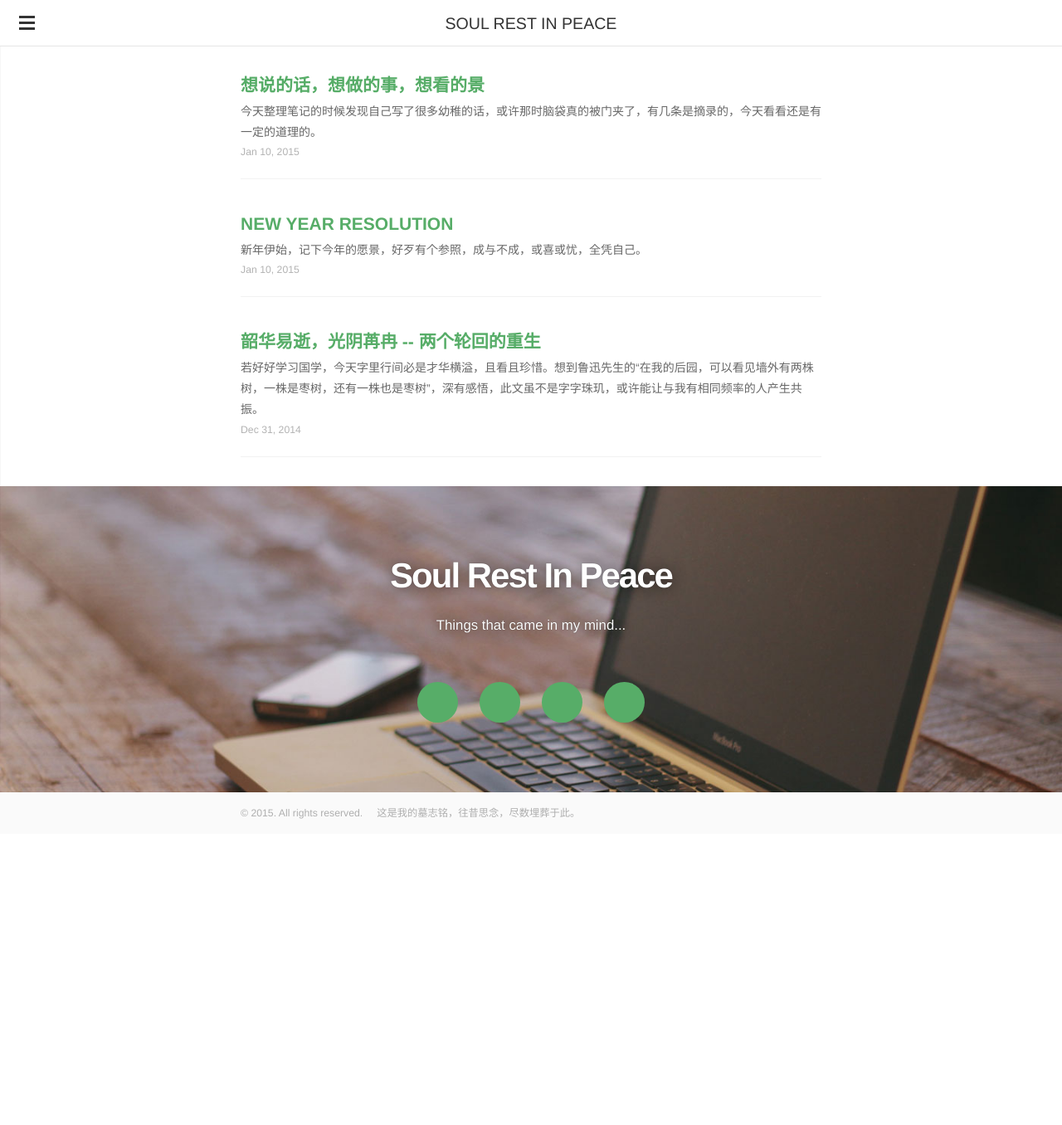
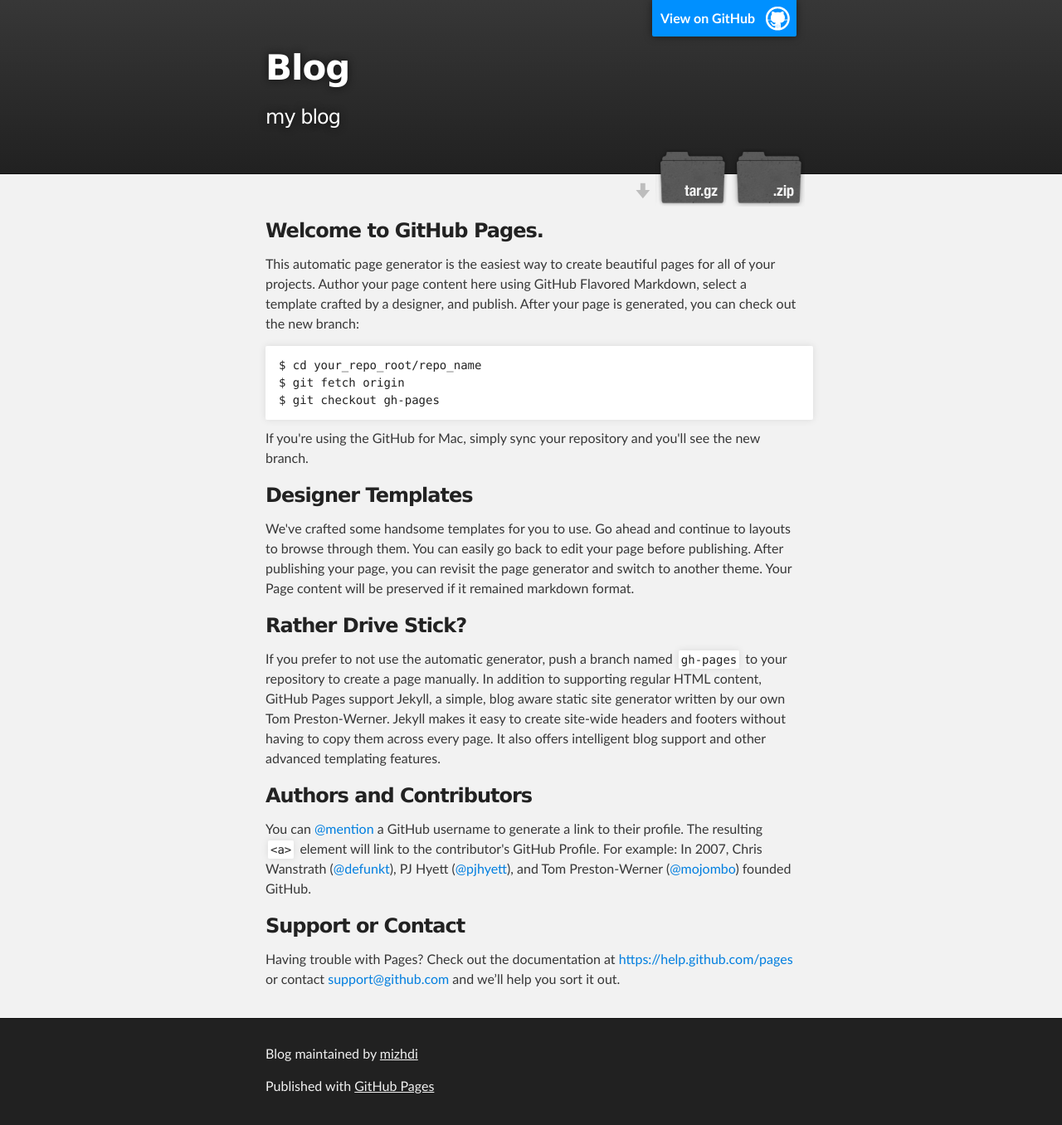
Before and after one commit to mizhdi/blog, a Jekyll site: the page index.html, which Jekyll copies as it is, in a window 1280 px wide. Shown: the whole page at 83% size. Built offline with Jekyll 4.4.1, drawn with Linux system fonts in a browser that asks for light colours; some web fonts are replaced; the list of posts is cut into pages by our own code; before the commit the page ends 1005 px from its top, so only the background shows below that.

Commit message:
Create gh-pages branch via GitHub

```diff
--- a/index.html
+++ b/index.html
@@ -1,38 +1,89 @@
----
-layout: default
----
-<div id="loading"><div class="dot"></div></div>
-<div class="container">
-  <div class="article-list">
-    {% for post in paginator.posts %}
-      <article>
-        <h2>
-          <a class="post-link" href="{{ post.url | prepend: site.baseurl }}">{{ post.title }}</a>
-        </h2>
+<!DOCTYPE html>
+<html>
 
-        <p>{{ post.excerpt | strip_html }}</p>
+  <head>
+    <meta charset='utf-8'>
+    <meta http-equiv="X-UA-Compatible" content="chrome=1">
+    <meta name="description" content="Blog : my blog">
 
-        <footer>{{ post.date | date: "%b %-d, %Y" }}</footer>
-      </article>
-    {% endfor %}
-  </div>
+    <link rel="stylesheet" type="text/css" media="screen" href="stylesheets/stylesheet.css">
 
-  {% if paginator.next_page %}
-  <p id="load-more">
-    <a href="{{ paginator.next_page_path | prepend: site.baseurl | replace: '//', '/' }}">READ MORE</a>
-  </p>
-  {% endif %}
-</div>
-<div id="contact">
-  <div class="social-list">
-    <h1>{{ site.title }}</h1>
-    <p>Things that came in my mind...</p>
-    <ul>
-    {% for item in site.sns %}
-      {% if item.title %}
-        <li><a href="{{ item.href }}" target="_blank"><span class="iconfont icon-{{ item.title }}"></span></a></li>
-      {% endif %}
-    {% endfor %}
-    </ul>
-  </div>
-</div>
+    <title>Blog</title>
+  </head>
+
+  <body>
+
+    <!-- HEADER -->
+    <div id="header_wrap" class="outer">
+        <header class="inner">
+          <a id="forkme_banner" href="https://github.com/mizhdi/blog">View on GitHub</a>
+
+          <h1 id="project_title">Blog</h1>
+          <h2 id="project_tagline">my blog</h2>
+
+            <section id="downloads">
+              <a class="zip_download_link" href="https://github.com/mizhdi/blog/zipball/master">Download this project as a .zip file</a>
+              <a class="tar_download_link" href="https://github.com/mizhdi/blog/tarball/master">Download this project as a tar.gz file</a>
+            </section>
+        </header>
+    </div>
+
+    <!-- MAIN CONTENT -->
+    <div id="main_content_wrap" class="outer">
+      <section id="main_content" class="inner">
+        <h3>
+<a id="welcome-to-github-pages" class="anchor" href="#welcome-to-github-pages" aria-hidden="true"><span class="octicon octicon-link"></span></a>Welcome to GitHub Pages.</h3>
+
+<p>This automatic page generator is the easiest way to create beautiful pages for all of your projects. Author your page content here using GitHub Flavored Markdown, select a template crafted by a designer, and publish. After your page is generated, you can check out the new branch:</p>
+
+<pre><code>$ cd your_repo_root/repo_name
+$ git fetch origin
+$ git checkout gh-pages
+</code></pre>
+
+<p>If you're using the GitHub for Mac, simply sync your repository and you'll see the new branch.</p>
+
+<h3>
+<a id="designer-templates" class="anchor" href="#designer-templates" aria-hidden="true"><span class="octicon octicon-link"></span></a>Designer Templates</h3>
+
+<p>We've crafted some handsome templates for you to use. Go ahead and continue to layouts to browse through them. You can easily go back to edit your page before publishing. After publishing your page, you can revisit the page generator and switch to another theme. Your Page content will be preserved if it remained markdown format.</p>
+
+<h3>
+<a id="rather-drive-stick" class="anchor" href="#rather-drive-stick" aria-hidden="true"><span class="octicon octicon-link"></span></a>Rather Drive Stick?</h3>
+
+<p>If you prefer to not use the automatic generator, push a branch named <code>gh-pages</code> to your repository to create a page manually. In addition to supporting regular HTML content, GitHub Pages support Jekyll, a simple, blog aware static site generator written by our own Tom Preston-Werner. Jekyll makes it easy to create site-wide headers and footers without having to copy them across every page. It also offers intelligent blog support and other advanced templating features.</p>
+
+<h3>
+<a id="authors-and-contributors" class="anchor" href="#authors-and-contributors" aria-hidden="true"><span class="octicon octicon-link"></span></a>Authors and Contributors</h3>
+
+<p>You can <a href="https://github.com/blog/821" class="user-mention">@mention</a> a GitHub username to generate a link to their profile. The resulting <code>&lt;a&gt;</code> element will link to the contributor's GitHub Profile. For example: In 2007, Chris Wanstrath (<a href="https://github.com/defunkt" class="user-mention">@defunkt</a>), PJ Hyett (<a href="https://github.com/pjhyett" class="user-mention">@pjhyett</a>), and Tom Preston-Werner (<a href="https://github.com/mojombo" class="user-mention">@mojombo</a>) founded GitHub.</p>
+
+<h3>
+<a id="support-or-contact" class="anchor" href="#support-or-contact" aria-hidden="true"><span class="octicon octicon-link"></span></a>Support or Contact</h3>
+
+<p>Having trouble with Pages? Check out the documentation at <a href="https://help.github.com/pages">https://help.github.com/pages</a> or contact <a href="mailto:support@github.com">support@github.com</a> and we’ll help you sort it out.</p>
+      </section>
+    </div>
+
+    <!-- FOOTER  -->
+    <div id="footer_wrap" class="outer">
+      <footer class="inner">
+        <p class="copyright">Blog maintained by <a href="https://github.com/mizhdi">mizhdi</a></p>
+        <p>Published with <a href="http://pages.github.com">GitHub Pages</a></p>
+      </footer>
+    </div>
+
+              <script type="text/javascript">
+            var gaJsHost = (("https:" == document.location.protocol) ? "https://ssl." : "http://www.");
+            document.write(unescape("%3Cscript src='" + gaJsHost + "google-analytics.com/ga.js' type='text/javascript'%3E%3C/script%3E"));
+          </script>
+          <script type="text/javascript">
+            try {
+              var pageTracker = _gat._getTracker("UA-58431980-1");
+            pageTracker._trackPageview();
+            } catch(err) {}
+          </script>
+
+
+  </body>
+</html>
--- /dev/null
+++ b/javascripts/main.js
@@ -0,0 +1 @@
+console.log('This would be the main JS file.');
--- /dev/null
+++ b/stylesheets/pygment_trac.css
@@ -0,0 +1,70 @@
+.highlight .hll { background-color: #ffffcc }
+.highlight  { background: #f0f3f3; }
+.highlight .c { color: #0099FF; font-style: italic } /* Comment */
+.highlight .err { color: #AA0000; background-color: #FFAAAA } /* Error */
+.highlight .k { color: #006699; font-weight: bold } /* Keyword */
+.highlight .o { color: #555555 } /* Operator */
+.highlight .cm { color: #0099FF; font-style: italic } /* Comment.Multiline */
+.highlight .cp { color: #009999 } /* Comment.Preproc */
+.highlight .c1 { color: #0099FF; font-style: italic } /* Comment.Single */
+.highlight .cs { color: #0099FF; font-weight: bold; font-style: italic } /* Comment.Special */
+.highlight .gd { background-color: #FFCCCC; border: 1px solid #CC0000 } /* Generic.Deleted */
+.highlight .ge { font-style: italic } /* Generic.Emph */
+.highlight .gr { color: #FF0000 } /* Generic.Error */
+.highlight .gh { color: #003300; font-weight: bold } /* Generic.Heading */
+.highlight .gi { background-color: #CCFFCC; border: 1px solid #00CC00 } /* Generic.Inserted */
+.highlight .go { color: #AAAAAA } /* Generic.Output */
+.highlight .gp { color: #000099; font-weight: bold } /* Generic.Prompt */
+.highlight .gs { font-weight: bold } /* Generic.Strong */
+.highlight .gu { color: #003300; font-weight: bold } /* Generic.Subheading */
+.highlight .gt { color: #99CC66 } /* Generic.Traceback */
+.highlight .kc { color: #006699; font-weight: bold } /* Keyword.Constant */
+.highlight .kd { color: #006699; font-weight: bold } /* Keyword.Declaration */
+.highlight .kn { color: #006699; font-weight: bold } /* Keyword.Namespace */
+.highlight .kp { color: #006699 } /* Keyword.Pseudo */
+.highlight .kr { color: #006699; font-weight: bold } /* Keyword.Reserved */
+.highlight .kt { color: #007788; font-weight: bold } /* Keyword.Type */
+.highlight .m { color: #FF6600 } /* Literal.Number */
+.highlight .s { color: #CC3300 } /* Literal.String */
+.highlight .na { color: #330099 } /* Name.Attribute */
+.highlight .nb { color: #336666 } /* Name.Builtin */
+.highlight .nc { color: #00AA88; font-weight: bold } /* Name.Class */
+.highlight .no { color: #336600 } /* Name.Constant */
+.highlight .nd { color: #9999FF } /* Name.Decorator */
+.highlight .ni { color: #999999; font-weight: bold } /* Name.Entity */
+.highlight .ne { color: #CC0000; font-weight: bold } /* Name.Exception */
+.highlight .nf { color: #CC00FF } /* Name.Function */
+.highlight .nl { color: #9999FF } /* Name.Label */
+.highlight .nn { color: #00CCFF; font-weight: bold } /* Name.Namespace */
+.highlight .nt { color: #330099; font-weight: bold } /* Name.Tag */
+.highlight .nv { color: #003333 } /* Name.Variable */
+.highlight .ow { color: #000000; font-weight: bold } /* Operator.Word */
+.highlight .w { color: #bbbbbb } /* Text.Whitespace */
+.highlight .mf { color: #FF6600 } /* Literal.Number.Float */
+.highlight .mh { color: #FF6600 } /* Literal.Number.Hex */
+.highlight .mi { color: #FF6600 } /* Literal.Number.Integer */
+.highlight .mo { color: #FF6600 } /* Literal.Number.Oct */
+.highlight .sb { color: #CC3300 } /* Literal.String.Backtick */
+.highlight .sc { color: #CC3300 } /* Literal.String.Char */
+.highlight .sd { color: #CC3300; font-style: italic } /* Literal.String.Doc */
+.highlight .s2 { color: #CC3300 } /* Literal.String.Double */
+.highlight .se { color: #CC3300; font-weight: bold } /* Literal.String.Escape */
+.highlight .sh { color: #CC3300 } /* Literal.String.Heredoc */
+.highlight .si { color: #AA0000 } /* Literal.String.Interpol */
+.highlight .sx { color: #CC3300 } /* Literal.String.Other */
+.highlight .sr { color: #33AAAA } /* Literal.String.Regex */
+.highlight .s1 { color: #CC3300 } /* Literal.String.Single */
+.highlight .ss { color: #FFCC33 } /* Literal.String.Symbol */
+.highlight .bp { color: #336666 } /* Name.Builtin.Pseudo */
+.highlight .vc { color: #003333 } /* Name.Variable.Class */
+.highlight .vg { color: #003333 } /* Name.Variable.Global */
+.highlight .vi { color: #003333 } /* Name.Variable.Instance */
+.highlight .il { color: #FF6600 } /* Literal.Number.Integer.Long */
+
+.type-csharp .highlight .k { color: #0000FF }
+.type-csharp .highlight .kt { color: #0000FF }
+.type-csharp .highlight .nf { color: #000000; font-weight: normal }
+.type-csharp .highlight .nc { color: #2B91AF }
+.type-csharp .highlight .nn { color: #000000 }
+.type-csharp .highlight .s { color: #A31515 }
+.type-csharp .highlight .sc { color: #A31515 }
--- /dev/null
+++ b/stylesheets/stylesheet.css
@@ -0,0 +1,425 @@
+/*******************************************************************************
+Slate Theme for GitHub Pages
+by Jason Costello, @jsncostello
+*******************************************************************************/
+
+@import url(pygment_trac.css);
+
+/*******************************************************************************
+MeyerWeb Reset
+*******************************************************************************/
+
+html, body, div, span, applet, object, iframe,
+h1, h2, h3, h4, h5, h6, p, blockquote, pre,
+a, abbr, acronym, address, big, cite, code,
+del, dfn, em, img, ins, kbd, q, s, samp,
+small, strike, strong, sub, sup, tt, var,
+b, u, i, center,
+dl, dt, dd, ol, ul, li,
+fieldset, form, label, legend,
+table, caption, tbody, tfoot, thead, tr, th, td,
+article, aside, canvas, details, embed,
+figure, figcaption, footer, header, hgroup,
+menu, nav, output, ruby, section, summary,
+time, mark, audio, video {
+  margin: 0;
+  padding: 0;
+  border: 0;
+  font: inherit;
+  vertical-align: baseline;
+}
+
+/* HTML5 display-role reset for older browsers */
+article, aside, details, figcaption, figure,
+footer, header, hgroup, menu, nav, section {
+  display: block;
+}
+
+ol, ul {
+  list-style: none;
+}
+
+table {
+  border-collapse: collapse;
+  border-spacing: 0;
+}
+
+/*******************************************************************************
+Theme Styles
+*******************************************************************************/
+
+body {
+  box-sizing: border-box;
+  color:#373737;
+  background: #212121;
+  font-size: 16px;
+  font-family: 'Myriad Pro', Calibri, Helvetica, Arial, sans-serif;
+  line-height: 1.5;
+  -webkit-font-smoothing: antialiased;
+}
+
+h1, h2, h3, h4, h5, h6 {
+  margin: 10px 0;
+  font-weight: 700;
+  color:#222222;
+  font-family: 'Lucida Grande', 'Calibri', Helvetica, Arial, sans-serif;
+  letter-spacing: -1px;
+}
+
+h1 {
+  font-size: 36px;
+  font-weight: 700;
+}
+
+h2 {
+  padding-bottom: 10px;
+  font-size: 32px;
+  background: url('../images/bg_hr.png') repeat-x bottom;
+}
+
+h3 {
+  font-size: 24px;
+}
+
+h4 {
+  font-size: 21px;
+}
+
+h5 {
+  font-size: 18px;
+}
+
+h6 {
+  font-size: 16px;
+}
+
+p {
+  margin: 10px 0 15px 0;
+}
+
+footer p {
+  color: #f2f2f2;
+}
+
+a {
+  text-decoration: none;
+  color: #007edf;
+  text-shadow: none;
+
+  transition: color 0.5s ease;
+  transition: text-shadow 0.5s ease;
+  -webkit-transition: color 0.5s ease;
+  -webkit-transition: text-shadow 0.5s ease;
+  -moz-transition: color 0.5s ease;
+  -moz-transition: text-shadow 0.5s ease;
+  -o-transition: color 0.5s ease;
+  -o-transition: text-shadow 0.5s ease;
+  -ms-transition: color 0.5s ease;
+  -ms-transition: text-shadow 0.5s ease;
+}
+
+a:hover, a:focus {text-decoration: underline;}
+
+footer a {
+  color: #F2F2F2;
+  text-decoration: underline;
+}
+
+em {
+  font-style: italic;
+}
+
+strong {
+  font-weight: bold;
+}
+
+img {
+  position: relative;
+  margin: 0 auto;
+  max-width: 739px;
+  padding: 5px;
+  margin: 10px 0 10px 0;
+  border: 1px solid #ebebeb;
+
+  box-shadow: 0 0 5px #ebebeb;
+  -webkit-box-shadow: 0 0 5px #ebebeb;
+  -moz-box-shadow: 0 0 5px #ebebeb;
+  -o-box-shadow: 0 0 5px #ebebeb;
+  -ms-box-shadow: 0 0 5px #ebebeb;
+}
+
+p img {
+  display: inline;
+  margin: 0;
+  padding: 0;
+  vertical-align: middle;
+  text-align: center;
+  border: none;
+}
+
+pre, code {
+  width: 100%;
+  color: #222;
+  background-color: #fff;
+
+  font-family: Monaco, "Bitstream Vera Sans Mono", "Lucida Console", Terminal, monospace;
+  font-size: 14px;
+
+  border-radius: 2px;
+  -moz-border-radius: 2px;
+  -webkit-border-radius: 2px;
+}
+
+pre {
+  width: 100%;
+  padding: 10px;
+  box-shadow: 0 0 10px rgba(0,0,0,.1);
+  overflow: auto;
+}
+
+code {
+  padding: 3px;
+  margin: 0 3px;
+  box-shadow: 0 0 10px rgba(0,0,0,.1);
+}
+
+pre code {
+  display: block;
+  box-shadow: none;
+}
+
+blockquote {
+  color: #666;
+  margin-bottom: 20px;
+  padding: 0 0 0 20px;
+  border-left: 3px solid #bbb;
+}
+
+
+ul, ol, dl {
+  margin-bottom: 15px
+}
+
+ul {
+  list-style-position: inside;
+  list-style: disc;
+  padding-left: 20px;
+}
+
+ol {
+  list-style-position: inside;
+  list-style: decimal;
+  padding-left: 20px;
+}
+
+dl dt {
+  font-weight: bold;
+}
+
+dl dd {
+  padding-left: 20px;
+  font-style: italic;
+}
+
+dl p {
+  padding-left: 20px;
+  font-style: italic;
+}
+
+hr {
+  height: 1px;
+  margin-bottom: 5px;
+  border: none;
+  background: url('../images/bg_hr.png') repeat-x center;
+}
+
+table {
+  border: 1px solid #373737;
+  margin-bottom: 20px;
+  text-align: left;
+ }
+
+th {
+  font-family: 'Lucida Grande', 'Helvetica Neue', Helvetica, Arial, sans-serif;
+  padding: 10px;
+  background: #373737;
+  color: #fff;
+ }
+
+td {
+  padding: 10px;
+  border: 1px solid #373737;
+ }
+
+form {
+  background: #f2f2f2;
+  padding: 20px;
+}
+
+/*******************************************************************************
+Full-Width Styles
+*******************************************************************************/
+
+.outer {
+  width: 100%;
+}
+
+.inner {
+  position: relative;
+  max-width: 640px;
+  padding: 20px 10px;
+  margin: 0 auto;
+}
+
+#forkme_banner {
+  display: block;
+  position: absolute;
+  top:0;
+  right: 10px;
+  z-index: 10;
+  padding: 10px 50px 10px 10px;
+  color: #fff;
+  background: url('../images/blacktocat.png') #0090ff no-repeat 95% 50%;
+  font-weight: 700;
+  box-shadow: 0 0 10px rgba(0,0,0,.5);
+  border-bottom-left-radius: 2px;
+  border-bottom-right-radius: 2px;
+}
+
+#header_wrap {
+  background: #212121;
+  background: -moz-linear-gradient(top, #373737, #212121);
+  background: -webkit-linear-gradient(top, #373737, #212121);
+  background: -ms-linear-gradient(top, #373737, #212121);
+  background: -o-linear-gradient(top, #373737, #212121);
+  background: linear-gradient(top, #373737, #212121);
+}
+
+#header_wrap .inner {
+  padding: 50px 10px 30px 10px;
+}
+
+#project_title {
+  margin: 0;
+  color: #fff;
+  font-size: 42px;
+  font-weight: 700;
+  text-shadow: #111 0px 0px 10px;
+}
+
+#project_tagline {
+  color: #fff;
+  font-size: 24px;
+  font-weight: 300;
+  background: none;
+  text-shadow: #111 0px 0px 10px;
+}
+
+#downloads {
+  position: absolute;
+  width: 210px;
+  z-index: 10;
+  bottom: -40px;
+  right: 0;
+  height: 70px;
+  background: url('../images/icon_download.png') no-repeat 0% 90%;
+}
+
+.zip_download_link {
+  display: block;
+  float: right;
+  width: 90px;
+  height:70px;
+  text-indent: -5000px;
+  overflow: hidden;
+  background: url(../images/sprite_download.png) no-repeat bottom left;
+}
+
+.tar_download_link {
+  display: block;
+  float: right;
+  width: 90px;
+  height:70px;
+  text-indent: -5000px;
+  overflow: hidden;
+  background: url(../images/sprite_download.png) no-repeat bottom right;
+  margin-left: 10px;
+}
+
+.zip_download_link:hover {
+  background: url(../images/sprite_download.png) no-repeat top left;
+}
+
+.tar_download_link:hover {
+  background: url(../images/sprite_download.png) no-repeat top right;
+}
+
+#main_content_wrap {
+  background: #f2f2f2;
+  border-top: 1px solid #111;
+  border-bottom: 1px solid #111;
+}
+
+#main_content {
+  padding-top: 40px;
+}
+
+#footer_wrap {
+  background: #212121;
+}
+
+
+
+/*******************************************************************************
+Small Device Styles
+*******************************************************************************/
+
+@media screen and (max-width: 480px) {
+  body {
+    font-size:14px;
+  }
+
+  #downloads {
+    display: none;
+  }
+
+  .inner {
+    min-width: 320px;
+    max-width: 480px;
+  }
+
+  #project_title {
+  font-size: 32px;
+  }
+
+  h1 {
+    font-size: 28px;
+  }
+
+  h2 {
+    font-size: 24px;
+  }
+
+  h3 {
+    font-size: 21px;
+  }
+
+  h4 {
+    font-size: 18px;
+  }
+
+  h5 {
+    font-size: 14px;
+  }
+
+  h6 {
+    font-size: 12px;
+  }
+
+  code, pre {
+    min-width: 320px;
+    max-width: 480px;
+    font-size: 11px;
+  }
+
+}
```
Also changed, not shown: params.json (added, +1 -0 lines), images/bg_hr.png (added), images/blacktocat.png (added), images/icon_download.png (added), images/sprite_download.png (added).
